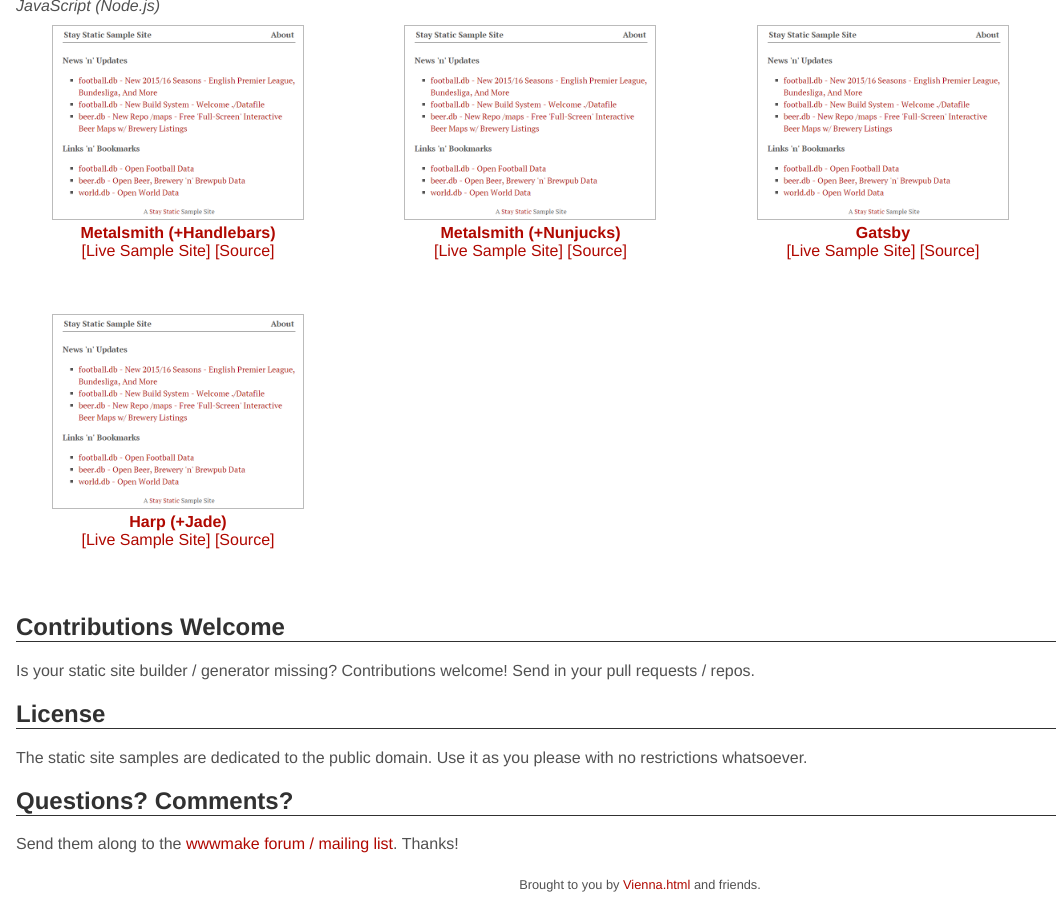
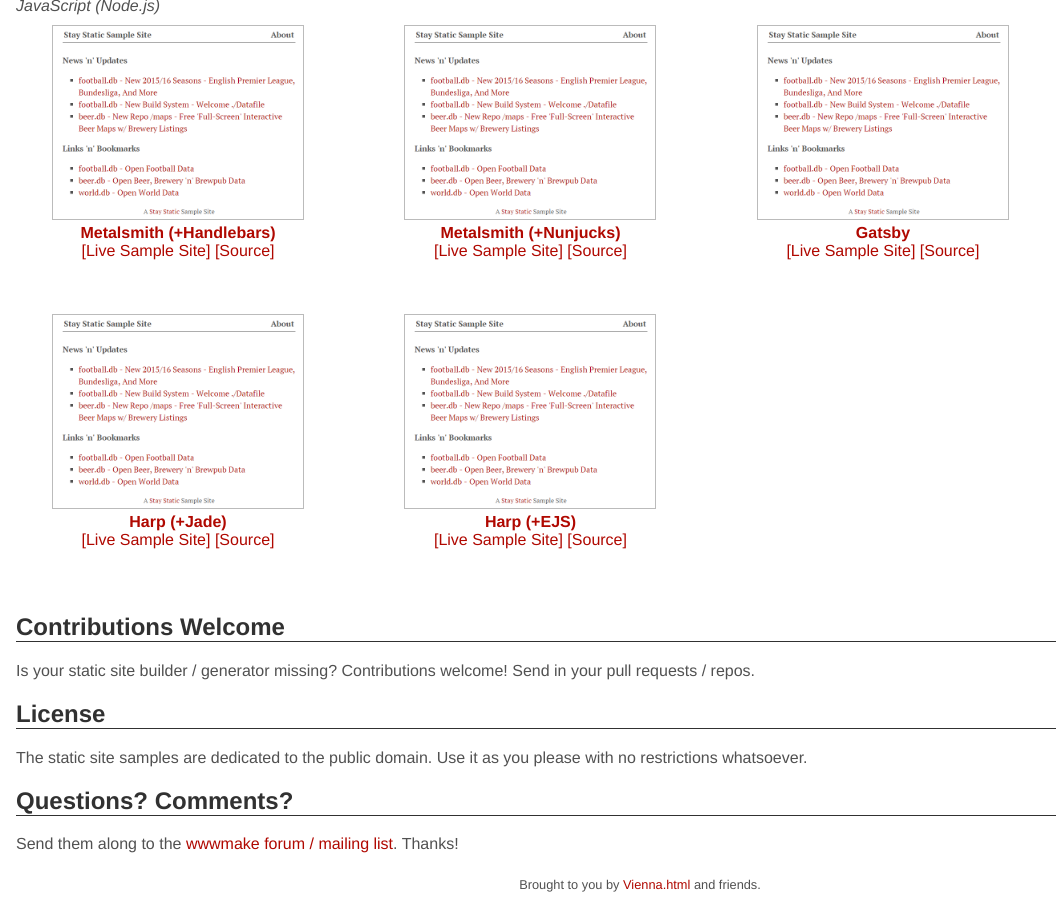
Before and after one commit to staystatic/staystatic.github.io, a Jekyll site: the page built from index.md, in a window 1280 px wide and 900 px high, scrolled down 1077 px. Shown: the whole window, without its empty margins (0-1056 px from the left). Built offline with Jekyll 4.4.1, drawn with Linux system fonts in a browser that asks for light colours.

Commit message:
add harp ejs

```diff
--- a/_includes/sites.html
+++ b/_includes/sites.html
@@ -152,3 +152,21 @@
           -->
     </div>
   </div>
+
+<div class='site'>
+    <div class='site-preview'>
+       <a href="{{site.path}}/sites/harp-ejs">
+        <img src="{{site.path}}/i/samplesite.png" class="samplesite">
+       </a>
+    </div>
+    <div class='site-info'>
+        <a href="https://harpjs.com"><b>Harp</b></a>
+        <a href="https://www.npmjs.com/package/ejs"><b>(+EJS)</b></a>
+        <br>
+           <a href="{{site.path}}/sites/harp-ejs">[Live Sample Site]</a>
+           <a href="https://github.com/staystatic/staystatic/tree/master/harp-ejs">[Source]</a>
+        <!-- <br>
+          #react #jsx
+          -->
+    </div>
+  </div>
```
